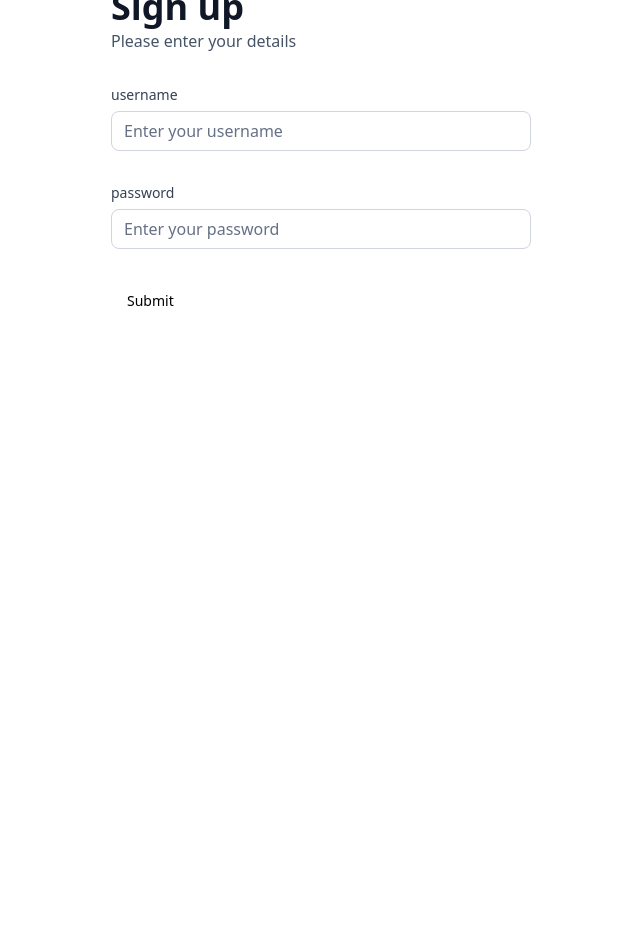
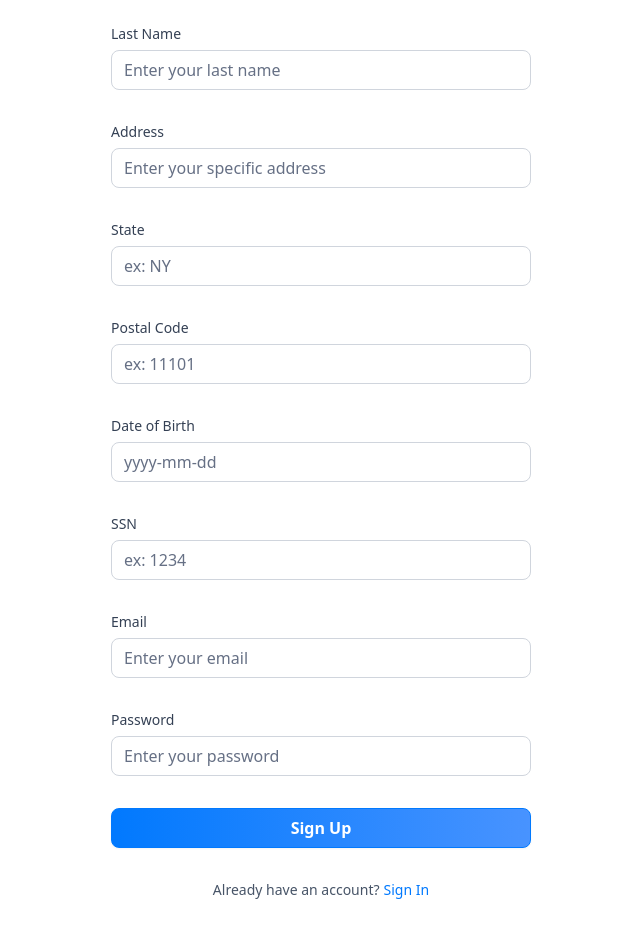
Before and after one commit to egamovj/banking, a Next.js app: page /sign-up in a window 1280 px wide. Shown: the part 280-1218 px from the top of the page, without its empty margins (319-959 px from the left). Before the commit the page ends 800 px from the top, so only its background shows below. Built offline with nearby package versions, Linux system fonts and the light colour scheme.

Commit message:
auth page ui

```diff
--- a/components/AuthForm.tsx
+++ b/components/AuthForm.tsx
@@ -21,9 +21,11 @@
 import { Input } from "./ui/input";
 import CustomInput from "./CustomInput";
 import { authFormSchema } from "@/lib/utils";
+import { Loader2 } from "lucide-react";
 
 const AuthForm = ({ type }: { type: string }) => {
   const [user, setUser] = useState(null);
+  const [isLoading, setIsLoading] = useState(false);
 
   const form = useForm<z.infer<typeof authFormSchema>>({
     resolver: zodResolver(authFormSchema),
@@ -34,7 +36,9 @@
   });
 
   function onSubmit(values: z.infer<typeof authFormSchema>) {
+    setIsLoading(true);
     console.log(values);
+    setIsLoading(false);
   }
 
   return (
@@ -68,21 +72,96 @@
         <>
           <Form {...form}>
             <form onSubmit={form.handleSubmit(onSubmit)} className="space-y-8">
+              {type === "sign-up" && (
+                <>
+                  <CustomInput
+                    control={form.control}
+                    name="firstName"
+                    label="First Name"
+                    placeholder="Enter your first name"
+                  />
+                  <CustomInput
+                    control={form.control}
+                    name="lastName"
+                    label="Last Name"
+                    placeholder="Enter your last name"
+                  />
+                  <CustomInput
+                    control={form.control}
+                    name="address1"
+                    label="Address"
+                    placeholder="Enter your specific address"
+                  />
+                  <CustomInput
+                    control={form.control}
+                    name="state"
+                    label="State"
+                    placeholder="ex: NY"
+                  />
+                  <CustomInput
+                    control={form.control}
+                    name="postalCode"
+                    label="Postal Code"
+                    placeholder="ex: 11101"
+                  />
+                  <CustomInput
+                    control={form.control}
+                    name="dateOfBirth"
+                    label="Date of Birth"
+                    placeholder="yyyy-mm-dd"
+                  />
+                  <CustomInput
+                    control={form.control}
+                    name="ssn"
+                    label="SSN"
+                    placeholder="ex: 1234"
+                  />
+                </>
+              )}
+
               <CustomInput
                 control={form.control}
-                name="username"
-                label="username"
-                placeholder="Enter your username"
+                name="email"
+                label="Email"
+                placeholder="Enter your email"
               />
               <CustomInput
                 control={form.control}
                 name="password"
-                label="password"
+                label="Password"
                 placeholder="Enter your password"
               />
-              <Button type="submit">Submit</Button>
+
+              <div className="flex flex-col gap-4">
+                <Button type="submit" className="form-btn" disabled={isLoading}>
+                  {isLoading ? (
+                    <>
+                      <Loader2 size={20} className="animate-spin" /> &nbsp;
+                      Loading ...
+                    </>
+                  ) : type === "sign-in" ? (
+                    "Sign In"
+                  ) : (
+                    "Sign Up"
+                  )}
+                </Button>
+              </div>
             </form>
           </Form>
+
+          <footer className="flex justify-center gap-1">
+            <p className="text-14 font-normal text-gray-600">
+              {type === "sign-in"
+                ? "Don't have an account?"
+                : "Already have an account?"}
+            </p>
+            <Link
+              href={type === "sign-in" ? "/sign-up" : "/sign-in"}
+              className="form-link"
+            >
+              {type === "sign-in" ? "Sign Up" : "Sign In"}
+            </Link>
+          </footer>
         </>
       )}
     </section>
--- a/components/CustomInput.tsx
+++ b/components/CustomInput.tsx
@@ -1,7 +1,7 @@
 import React from "react";
 import { FormControl, FormField, FormLabel, FormMessage } from "./ui/form";
 import { Input } from "./ui/input";
-import { Control } from "react-hook-form";
+import { Control, FieldPath } from "react-hook-form";
 import { z } from "zod";
 import { authFormSchema } from "@/lib/utils";
 
@@ -11,7 +11,7 @@
 
 interface CustomInput {
   control: Control<z.infer<typeof authFormSchema>>;
-  name: string;
+  name: FieldPath<z.infer<typeof authFormSchema>>;
   label: string;
   placeholder: string;
 }
@@ -29,7 +29,7 @@
               <Input
                 placeholder={placeholder}
                 className="input-class"
-                type="password"
+                type={name === "password" ? "password" : "text"}
                 {...field}
               />
             </FormControl>
--- a/lib/utils.ts
+++ b/lib/utils.ts
@@ -196,6 +196,15 @@
 };
 
 export const authFormSchema = z.object({
+  // sign up
+  firstName: z.string().min(3),
+  lastName: z.string().min(3),
+  address1: z.string().max(50),
+  state: z.string().min(2).max(2),
+  postalCode: z.string().min(3).max(6),
+  dateOfBirth: z.string().min(3),
+  ssn: z.string().min(3),
+  // both
   email: z.string().email(),
   password: z.string().min(8),
 });
```
